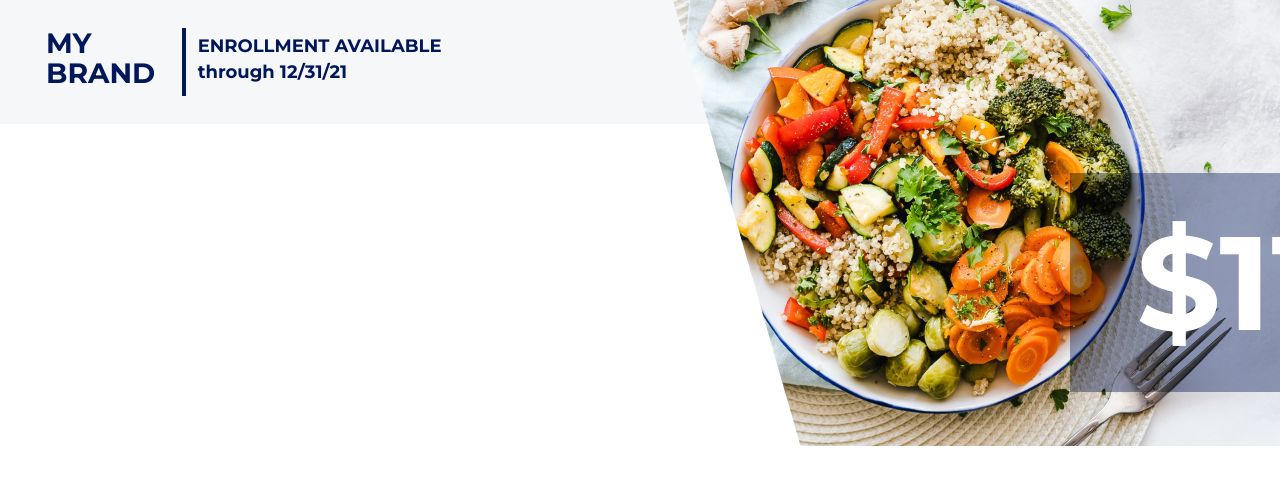
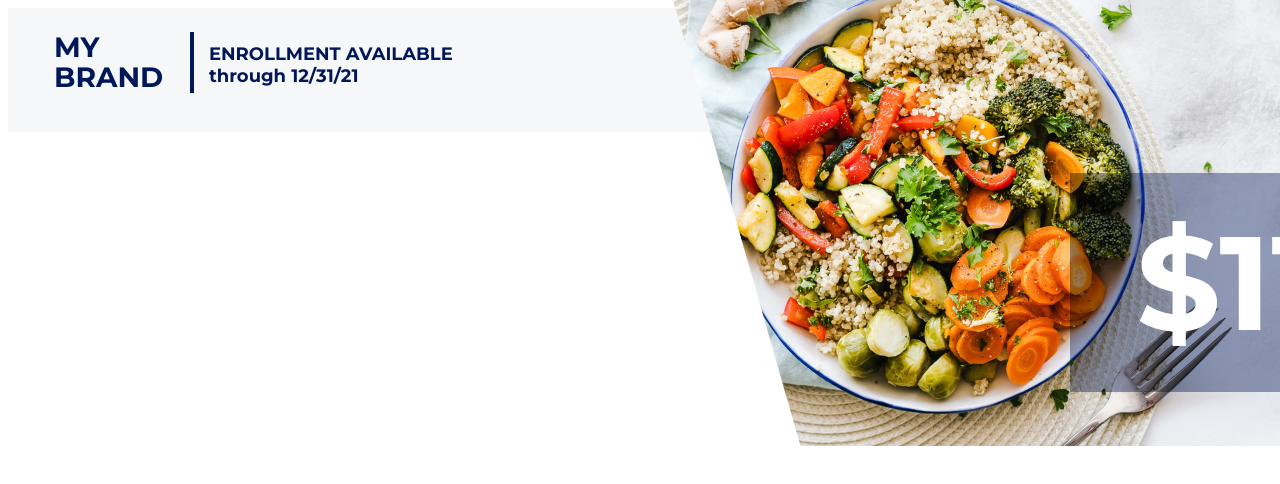
Before and after one commit to joe-hudson/RV, a React app: page / in a window 1280 px wide. Shown: the top 484 px of the page. Built offline with nearby package versions, Linux system fonts and the light colour scheme.

Commit message:
Update banner to relative positioning Update brand announcement to relative positioning set container size

```diff
--- a/index.js
+++ b/index.js
@@ -44,12 +44,16 @@ class Banner extends React.Component {
               class="c-brand-name text-uppercase"
               text={content.brand_name}
             />
-            <div className="c-separator"></div>
-            <Text
-              class="c-announcement text-uppercase"
-              text={content.enrollment_available}
-            />
-            <Text class="c-announcement-2" text={content.enrollment_end} />
+            <span className="c-separator"></span>
+            <div className="c-announcement">
+              <span className="c-announcement-content">
+                <span className="text-uppercase">
+                  {content.enrollment_available}
+                </span>
+                <br />
+                {content.enrollment_end}
+              </span>
+            </div>
           </div>
         </div>
         <div className="c-product-background"></div>
--- a/index.scss
+++ b/index.scss
@@ -2,71 +2,62 @@ body {
     font-family: "Montserrat", sans-serif;
 }
 
+.container {
+    margin: auto;
+    width: 1440px;
+}
+
 .c-brand-announcement {
-    position: absolute;
-    left: 0%;
-    right: 0%;
-    top: 0%;
-    bottom: -18.1%;
     background: #F6F7F8;
     height: 124px;
     width: 1041px;
+    padding-left: 46px;
     mix-blend-mode: multiply;
 }
-
 .c-brand-name {
     display: inline-block;
-    position: absolute;
-    left: 4.42%;
-    right: 84.15%;
-    top: 22.86%;
-    bottom: 22.86%;
-
-    font-family: Montserrat;
+    float: left;
+    padding-top: 24px;
+    width: 119px;
+    height: 57px;
+    font-family: "Montserrat";
     font-style: normal;
     font-weight: bold;
     font-size: 28px;
     line-height: 30px;
-    /* or 107% */
     color: #00175A;
 }
-
+.c-separator {
+    display: inline-block;
+    float: left;
+    margin-left: 17px;
+    height: 57px;
+    width: 0px;
+    margin-top: 24px;
+    border: 2px solid #00175A;
+}
 .c-announcement {
-    position: absolute;
-    left: 18.99%;
-    right: 51.23%;
-    top: 28.57%;
-    bottom: 50.48%;
+    display: inline-block;
+    float: left;
+    margin-top: 35px;
+    margin-left: 15px;
     font-family: "Montserrat";
     font-style: normal;
     font-weight: bold;
     font-size: 18px;
     line-height: 22px;
     color: #00175A;
+    vertical-align: center;
 }
-
-.c-announcement-2 {
-    position: absolute;
-    left: 18.99%;
-    right: 60.55%;
-    top: 49.52%;
-    bottom: 29.52%;
+.c-announcement-content {
+    display: block;
+    float: left;
     font-family: "Montserrat";
     font-style: normal;
     font-weight: bold;
     font-size: 18px;
     line-height: 22px;
     color: #00175A;
-}
-
-.c-separator {
-    position: absolute;
-    left: 17.48%;
-    right: 82.52%;
-    top: 22.57%;
-    bottom: 22.57%;
-
-    border: 2px solid #00175A;
 }
 
 .c-product-background {
```
